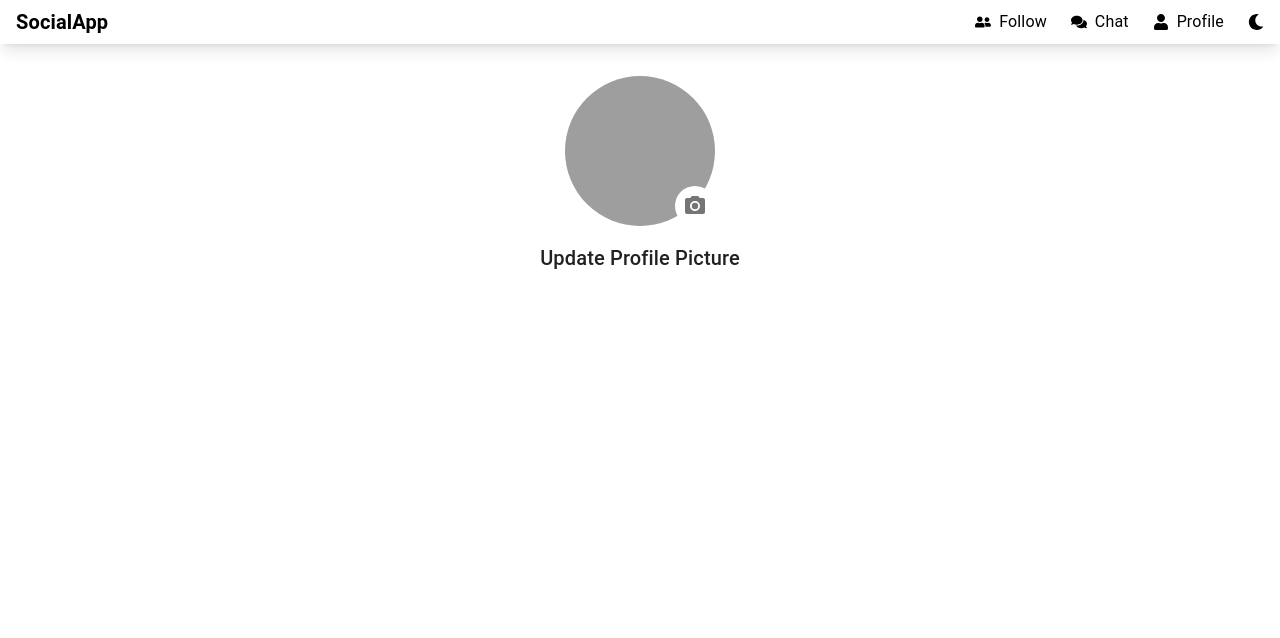
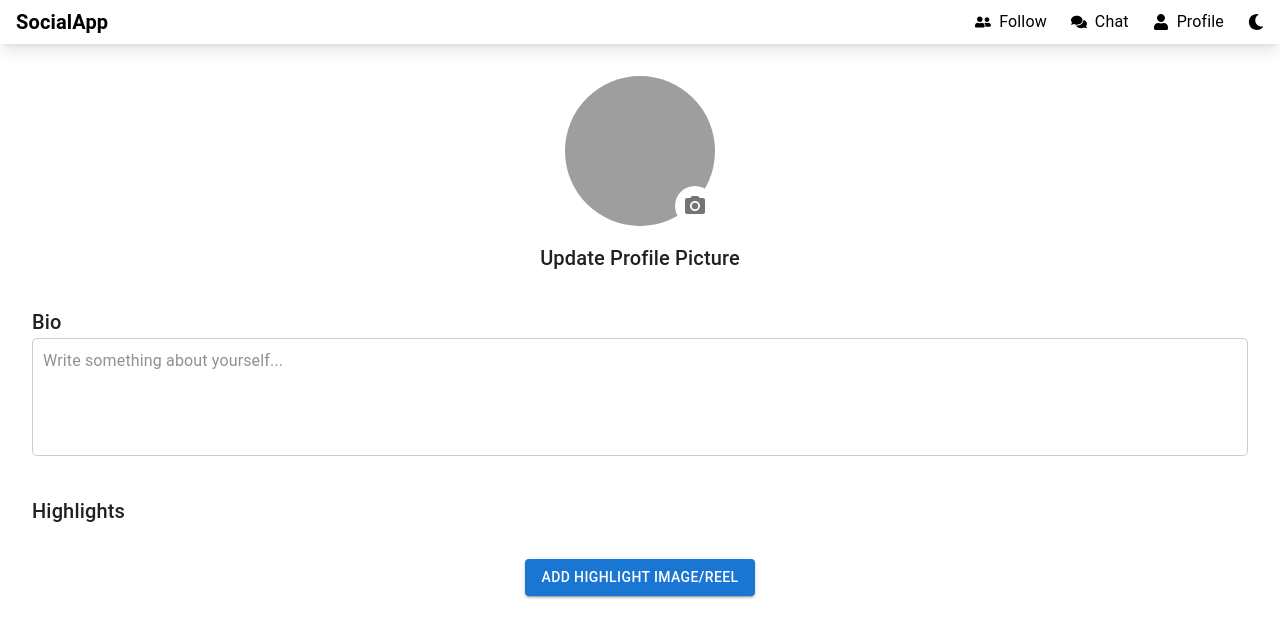
Before and after one commit to fatimamaqsood29/chat, a React (Vite) app: page /profile in a window 1280 px wide. Shown: the top 638 px of the page. Built offline with nearby package versions, Linux system fonts and the light colour scheme; grey boxes are pictures that could not be loaded.

Commit message:
profilescreen

```diff
--- a/src/components/ProfileScreen.jsx
+++ b/src/components/ProfileScreen.jsx
@@ -1,9 +1,18 @@
 import { useState } from 'react';
-import { Box, Avatar, IconButton, Typography } from '@mui/material';
+import {
+  Box,
+  Avatar,
+  IconButton,
+  Typography,
+  Button,
+  Grid,
+} from '@mui/material';
 import { PhotoCamera } from '@mui/icons-material';
 
 function ProfileScreen() {
   const [previewImage, setPreviewImage] = useState('');
+  const [bio, setBio] = useState('');
+  const [highlights, setHighlights] = useState([]); // Store uploaded highlights
 
   const handleImageChange = (event) => {
     const file = event.target.files[0];
@@ -12,15 +21,20 @@ function ProfileScreen() {
     }
   };
 
+  const handleHighlightUpload = (event) => {
+    const files = Array.from(event.target.files);
+    const filePreviews = files.map((file) => URL.createObjectURL(file));
+    setHighlights([...highlights, ...filePreviews]);
+  };
+
   return (
     <Box display="flex" flexDirection="column" alignItems="center" p={4}>
       {/* Profile Image Container */}
       <Box position="relative" display="inline-block">
         <Avatar
-          src={previewImage || '/default-avatar.png'} // Use a default avatar image in the public folder
+          src={previewImage || '/default-avatar.png'}
           sx={{ width: 150, height: 150 }}
         />
-        {/* Camera Icon Button */}
         <IconButton
           component="label"
           sx={{
@@ -43,6 +57,71 @@ function ProfileScreen() {
       <Typography variant="h6" mt={2}>
         Update Profile Picture
       </Typography>
+
+      {/* Bio Section */}
+      <Box mt={4} width="100%">
+        <Typography variant="h6">Bio</Typography>
+        <textarea
+          value={bio}
+          onChange={(e) => setBio(e.target.value)}
+          placeholder="Write something about yourself..."
+          rows="4"
+          style={{
+            width: '100%',
+            padding: '10px',
+            borderRadius: '5px',
+            border: '1px solid #ccc',
+            resize: 'none',
+          }}
+        />
+      </Box>
+
+      {/* Highlights Section */}
+      <Box mt={4} width="100%">
+        <Typography variant="h6">Highlights</Typography>
+        <Grid container spacing={2} mt={2} justifyContent="center">
+          {highlights.map((highlight, index) => (
+            <Grid item key={index}>
+              <Box
+                sx={{
+                  width: 100,
+                  height: 100,
+                  borderRadius: '50%',
+                  overflow: 'hidden',
+                  display: 'flex',
+                  justifyContent: 'center',
+                  alignItems: 'center',
+                  border: '2px solid #ddd',
+                }}
+              >
+                <img
+                  src={highlight}
+                  alt={`Highlight ${index + 1}`}
+                  style={{ width: '100%', height: '100%', objectFit: 'cover' }}
+                />
+              </Box>
+            </Grid>
+          ))}
+        </Grid>
+
+        {/* Highlight Upload Button */}
+        <Box mt={2} textAlign="center">
+          <Button
+            component="label"
+            variant="contained"
+            color="primary"
+          >
+            Add Highlight Image/Reel
+            <input
+              type="file"
+              accept="image/,video/"
+              multiple
+              onChange={handleHighlightUpload}
+              hidden
+            />
+          </Button>
+        </Box>
+      </Box>
     </Box>
   );
 }
```
